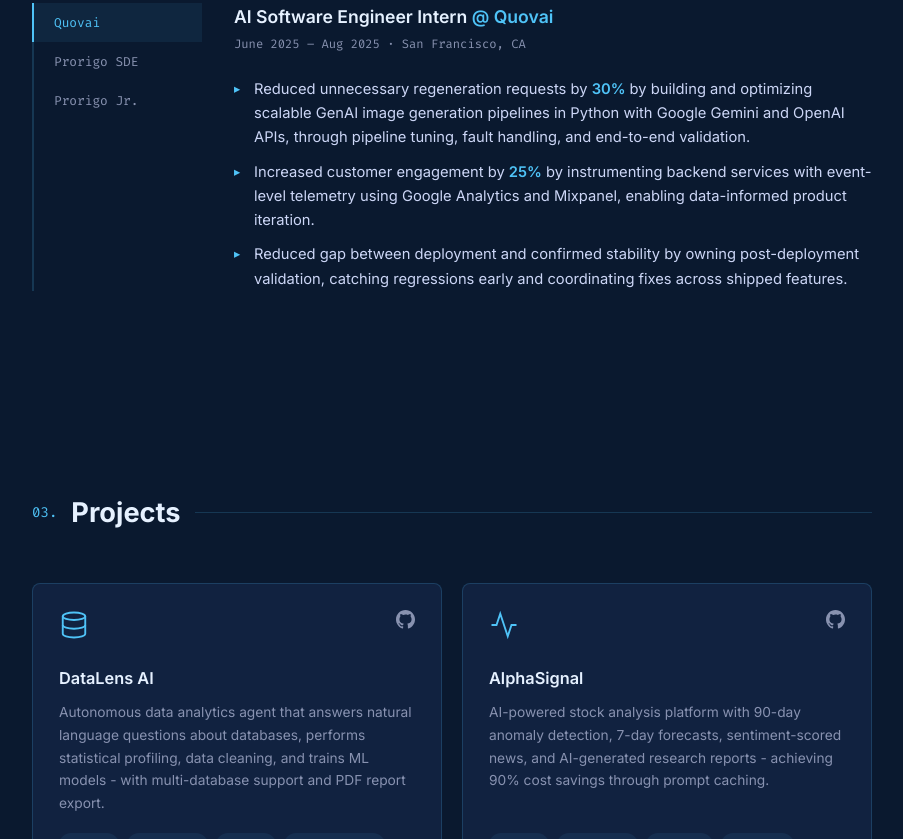
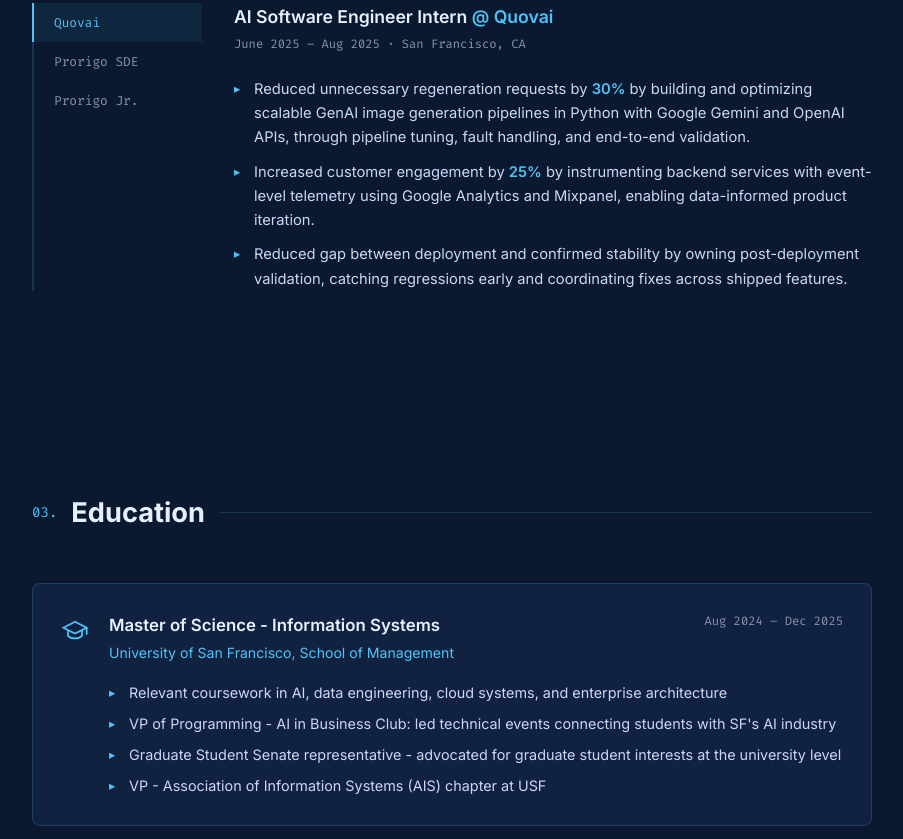
Before and after one commit to DolasPooja99/DolasPooja99.github.io, a plain HTML site: page index.html in a window 1280 px wide. Shown: the part 1961-2800 px from the top of the page, without its empty margins (188-1091 px from the left). Drawn offline with Linux system fonts and the light colour scheme.

Commit message:
Update portfolio content and education section

```diff
--- a/index.html
+++ b/index.html
@@ -190,6 +190,33 @@
       border:2px solid rgba(79,195,247,.4); border-radius:8px; z-index:-1;
     }
 
+    /* ─── EDUCATION ──────────────────────────────── */
+    .edu-list { display:flex; flex-direction:column; gap:20px; }
+    .edu-card {
+      display:flex; gap:20px; padding:28px;
+      background:var(--bg-alt); border:1px solid var(--border);
+      border-radius:8px; transition:border-color .2s, box-shadow .2s;
+    }
+    .edu-card:hover { border-color:var(--blue); box-shadow:0 8px 32px var(--blue-glow); }
+    .edu-left { padding-top:4px; }
+    .edu-body { flex:1; }
+    .edu-top {
+      display:flex; justify-content:space-between; align-items:flex-start;
+      gap:16px; margin-bottom:16px; flex-wrap:wrap;
+    }
+    .edu-degree { font-size:1.05rem; font-weight:600; color:var(--text); margin-bottom:4px; }
+    .edu-school { font-size:.88rem; color:var(--blue); }
+    .edu-date {
+      font-family:'Fira Code',monospace; font-size:.76rem;
+      color:var(--text-muted); white-space:nowrap;
+    }
+    .edu-details { list-style:none; display:flex; flex-direction:column; gap:8px; }
+    .edu-details li {
+      color:var(--text-dim); font-size:.9rem; line-height:1.6;
+      padding-left:20px; position:relative;
+    }
+    .edu-details li::before { content:'▸'; position:absolute; left:0; color:var(--blue); font-size:.78rem; top:2px; }
+
     /* ─── EXPERIENCE ──────────────────────────────── */
     .tabs { display:flex; gap:0; }
     .tab-btns {
@@ -334,6 +361,7 @@
   <ul class="nav-links" id="navLinks">
     <li><a href="#about">About</a></li>
     <li><a href="#experience">Experience</a></li>
+    <li><a href="#education">Education</a></li>
     <li><a href="#projects">Projects</a></li>
     <li><a href="#skills">Skills</a></li>
     <li><a href="#contact">Contact</a></li>
@@ -467,9 +495,64 @@
   </div>
 </section>
 
+<!-- ═══ EDUCATION ═══════════════════════════════════════════════════════════ -->
+<section id="education">
+  <div class="sec-label reveal"><span class="num">03.</span><h2>Education</h2></div>
+  <div class="edu-list">
+
+    <!-- USF -->
+    <div class="edu-card reveal">
+      <div class="edu-left">
+        <div class="edu-icon">
+          <svg viewBox="0 0 24 24" fill="none" stroke="var(--blue)" stroke-width="1.5" width="28" height="28"><path d="M22 10v6M2 10l10-5 10 5-10 5z"/><path d="M6 12v5c3 3 9 3 12 0v-5"/></svg>
+        </div>
+      </div>
+      <div class="edu-body">
+        <div class="edu-top">
+          <div>
+            <h3 class="edu-degree">Master of Science - Information Systems</h3>
+            <p class="edu-school">University of San Francisco, School of Management</p>
+          </div>
+          <span class="edu-date">Aug 2024 – Dec 2025</span>
+        </div>
+        <ul class="edu-details">
+          <li>Relevant coursework in AI, data engineering, cloud systems, and enterprise architecture</li>
+          <li>VP of Programming - AI in Business Club: led technical events connecting students with SF's AI industry</li>
+          <li>Graduate Student Senate representative - advocated for graduate student interests at the university level</li>
+          <li>VP - Association of Information Systems (AIS) chapter at USF</li>
+        </ul>
+      </div>
+    </div>
+
+    <!-- COEP -->
+    <div class="edu-card reveal">
+      <div class="edu-left">
+        <div class="edu-icon">
+          <svg viewBox="0 0 24 24" fill="none" stroke="var(--blue)" stroke-width="1.5" width="28" height="28"><path d="M22 10v6M2 10l10-5 10 5-10 5z"/><path d="M6 12v5c3 3 9 3 12 0v-5"/></svg>
+        </div>
+      </div>
+      <div class="edu-body">
+        <div class="edu-top">
+          <div>
+            <h3 class="edu-degree">Bachelor of Technology - Computer Engineering</h3>
+            <p class="edu-school">C.O.E.P. Technological University, Pune, India</p>
+          </div>
+          <span class="edu-date">Aug 2017 – May 2020</span>
+        </div>
+        <ul class="edu-details">
+          <li>Core curriculum in data structures, algorithms, operating systems, databases, and software engineering</li>
+          <li>Built a strong foundation in systems programming using C, C++, and Java</li>
+          <li>Participated in Mind Spark - COEP's annual national-level technical festival</li>
+        </ul>
+      </div>
+    </div>
+
+  </div>
+</section>
+
 <!-- ═══ PROJECTS ════════════════════════════════════════════════════════════ -->
 <section id="projects">
-  <div class="sec-label reveal"><span class="num">03.</span><h2>Projects</h2></div>
+  <div class="sec-label reveal"><span class="num">04.</span><h2>Projects</h2></div>
   <div class="proj-grid">
 
     <!-- DataLens AI -->
@@ -543,7 +626,7 @@
 
 <!-- ═══ SKILLS ══════════════════════════════════════════════════════════════ -->
 <section id="skills">
-  <div class="sec-label reveal"><span class="num">04.</span><h2>Skills</h2></div>
+  <div class="sec-label reveal"><span class="num">05.</span><h2>Skills</h2></div>
   <div class="skills-grid">
     <div class="skill-card reveal">
       <p class="skill-cat"><svg viewBox="0 0 24 24" fill="none" stroke="currentColor" stroke-width="2" width="14" height="14" style="margin-right:6px;vertical-align:middle"><polyline points="16 18 22 12 16 6"/><polyline points="8 6 2 12 8 18"/></svg>Languages</p>
@@ -598,7 +681,7 @@
 
 <!-- ═══ ACHIEVEMENTS ═══════════════════════════════════════════════════════ -->
 <section id="achievements">
-  <div class="sec-label reveal"><span class="num">05.</span><h2>Leadership &amp; Awards</h2></div>
+  <div class="sec-label reveal"><span class="num">06.</span><h2>Leadership &amp; Awards</h2></div>
   <div class="award-list">
     <div class="award reveal">
       <div class="award-icon">🏆</div>
```
